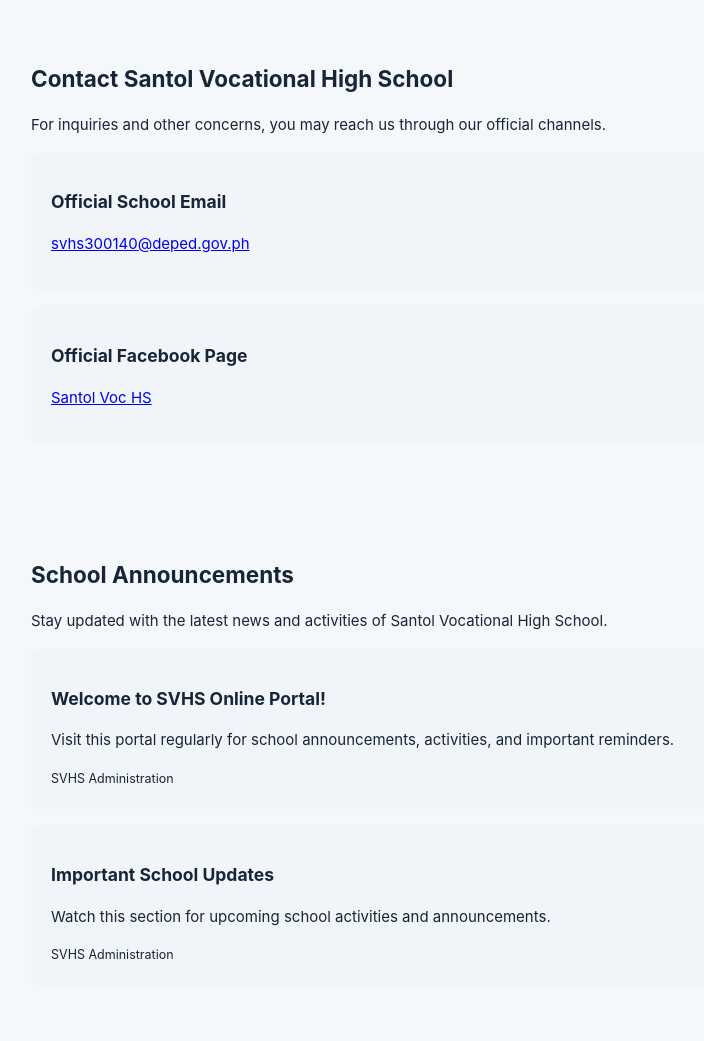
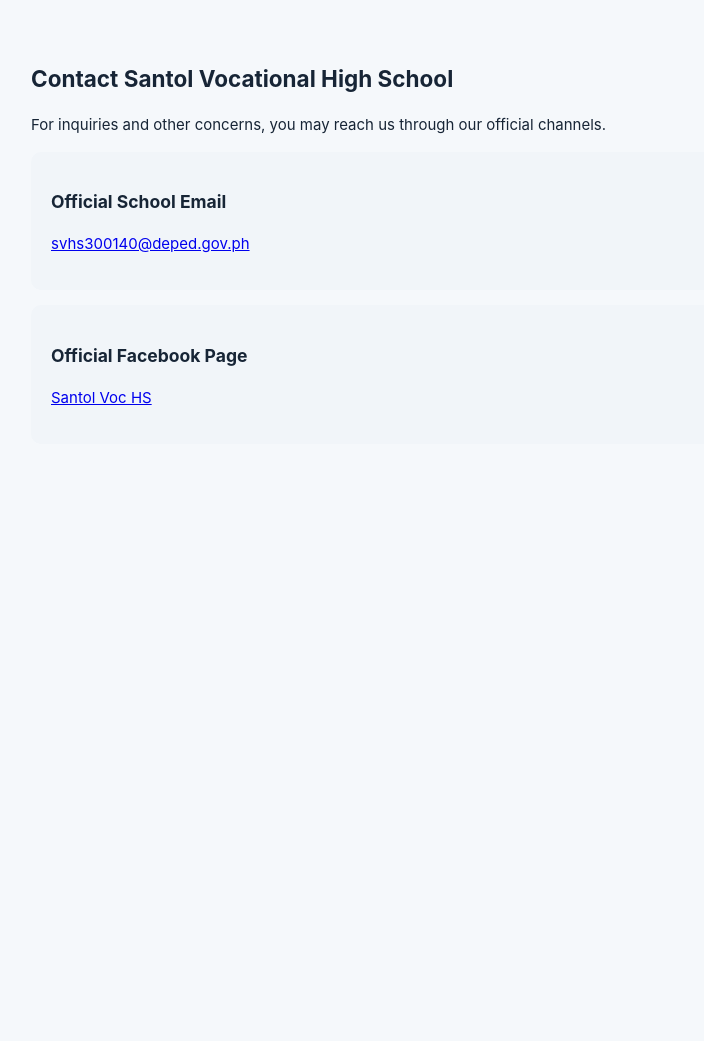
Before and after one commit to ZerWawi/svhs-online-portal, a plain HTML site: page index.html in a window 1280 px wide. Shown: the part 3797-4838 px from the top of the page, without its empty margins (129-833 px from the left). After the commit the page ends 4296 px from the top, so only its background shows below. Drawn offline with nearby package versions, Linux system fonts and the light colour scheme.

Commit message:
Update index.html

```diff
--- a/index.html
+++ b/index.html
@@ -292,29 +292,11 @@ console.log("SVHS Portal: Supabase client initialized.");
     <div class="demo-result" id="demoResult" style="display:none;"></div>
 
     <div class="dialog-actions">
-      <button class="btn btn-outline" onclick="closeLogin()">Close</button>
-      <button class="btn btn-primary" onclick="signInPortal()">Sign In</button>
-    </div>
+  <button class="btn btn-outline" onclick="closeLogin()">Close</button>
+  <button class="btn btn-primary" onclick="signInPortal()">Sign In</button>
+</div>
   </div>
 </div>
 
 </body>
-
-<section id="announcements" style="padding:40px 20px; max-width:1000px; margin:auto;">
-  <h2>School Announcements</h2>
-  <p>Stay updated with the latest news and activities of Santol Vocational High School.</p>
-
-  <div style="background:#f1f5f9; padding:20px; margin:15px 0; border-radius:10px;">
-    <h3>Welcome to SVHS Online Portal!</h3>
-    <p>Visit this portal regularly for school announcements, activities, and important reminders.</p>
-    <small>SVHS Administration</small>
-  </div>
-
-  <div style="background:#f1f5f9; padding:20px; margin:15px 0; border-radius:10px;">
-    <h3>Important School Updates</h3>
-    <p>Watch this section for upcoming school activities and announcements.</p>
-    <small>SVHS Administration</small>
-  </div>
-</section>
-
 </html>
```
